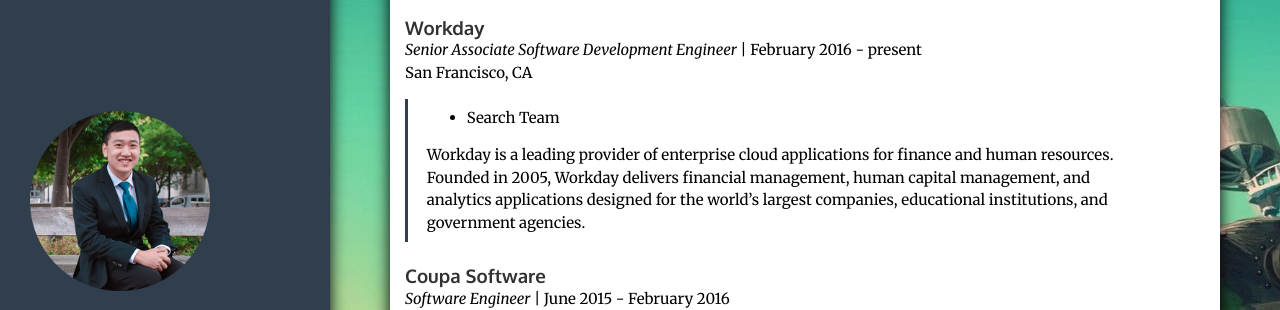
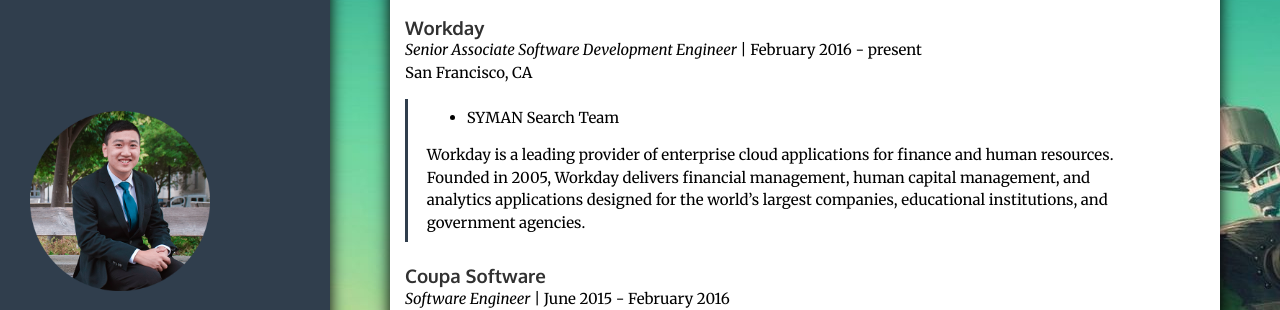
Before and after one commit to thejerrybao/thejerrybao.github.io, a Jekyll site: the page built from experience.md, in a window 1280 px wide and 900 px high. Shown: the part 125-435 px from the top of the window. Built offline with Jekyll 4.4.1, drawn with Linux system fonts in a browser that asks for light colours.

Commit message:
Changed Experience

```diff
--- a/experience.md
+++ b/experience.md
@@ -7,7 +7,7 @@ title: Experience
 *Senior Associate Software Development Engineer* | February 2016 - present<br />
 San Francisco, CA<br />
 
-> * Search Team
+> * SYMAN Search Team
 >
 > Workday is a leading provider of enterprise cloud applications for finance and human resources. Founded in 2005, Workday delivers financial management, human capital management, and analytics applications designed for the world's largest companies, educational institutions, and government agencies.
 
```
